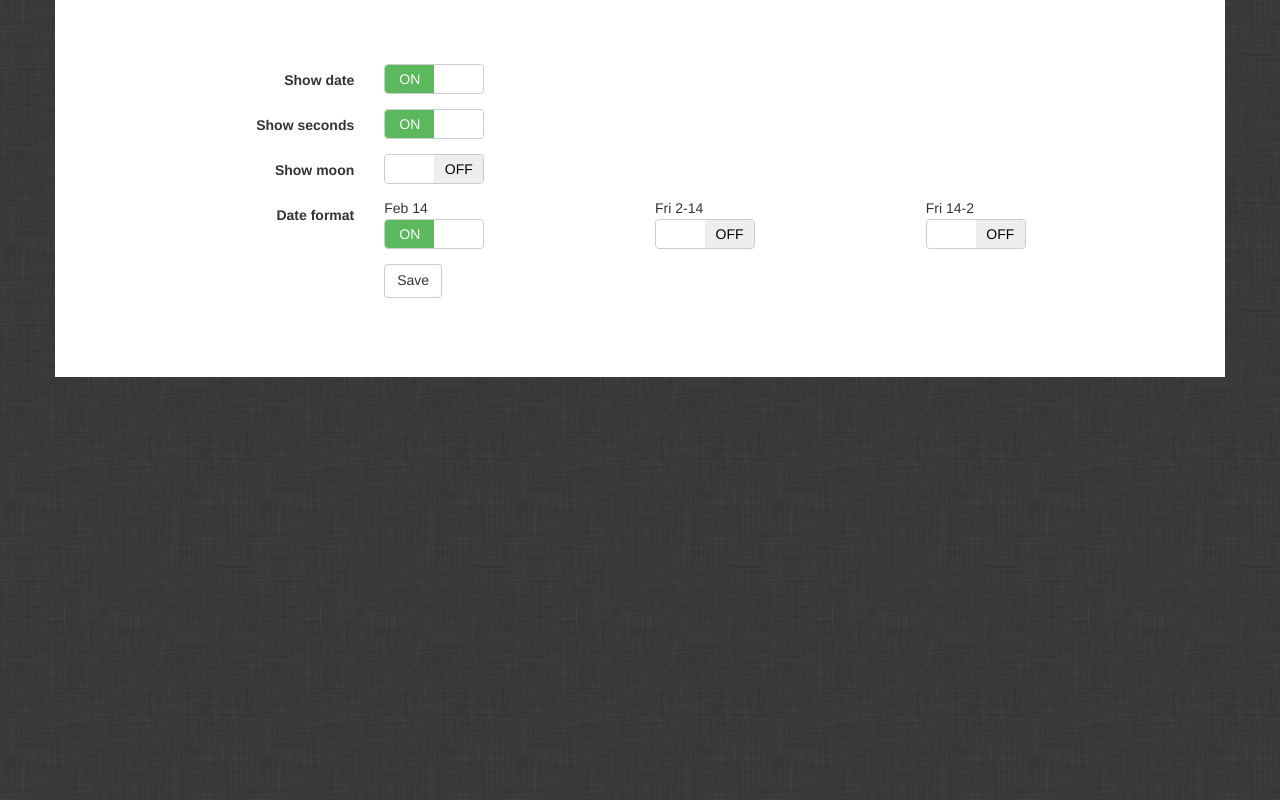
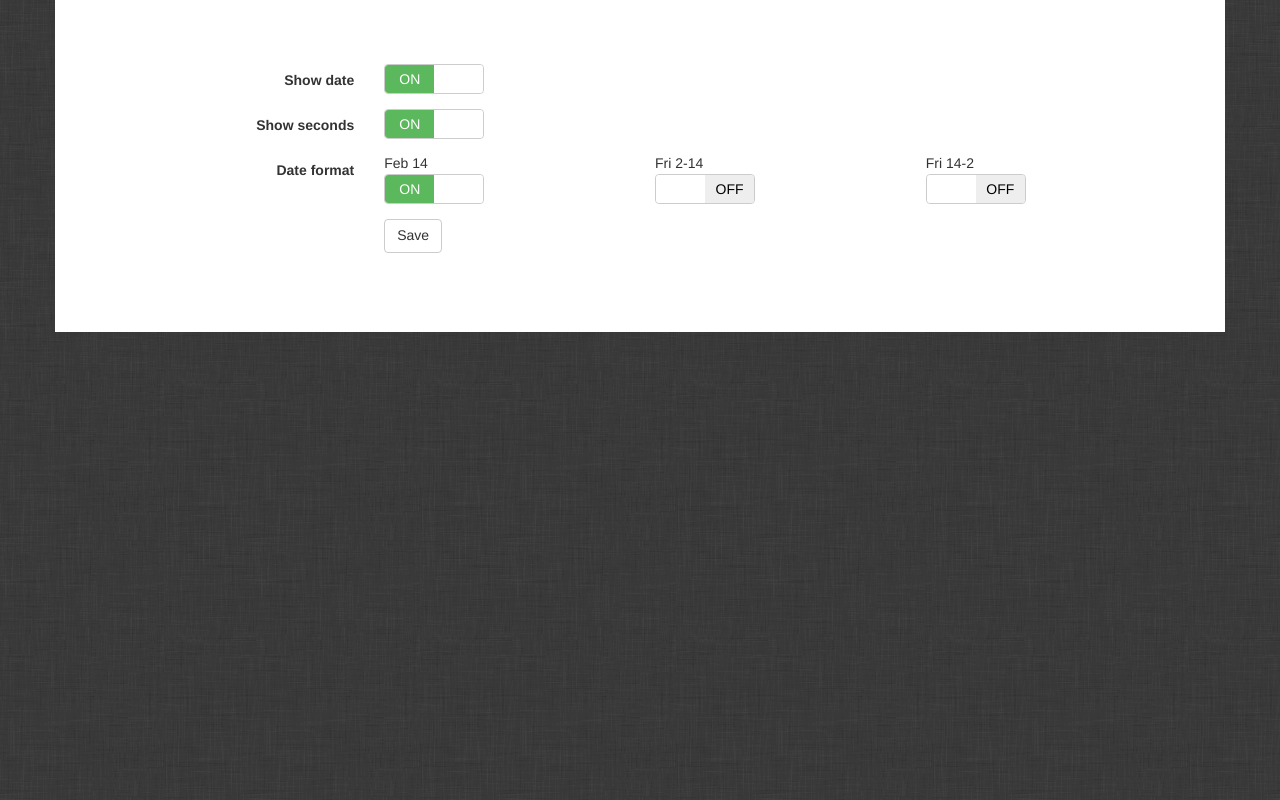
Before and after one commit to foudamo/BN0046, a plain HTML site: page config.html in a window 1280 px wide. Drawn offline with Linux system fonts and the light colour scheme.

Commit message:
hide moon

```diff
--- a/config.html
+++ b/config.html
@@ -1,6 +1,6 @@
 <!DOCTYPE html><!--[if lt IE 7]>      <html class="no-js lt-ie9 lt-ie8 lt-ie7"> <![endif]--><!--[if IE 7]>         <html class="no-js lt-ie9 lt-ie8"> <![endif]--><!--[if IE 8]>         <html class="no-js lt-ie9"> <![endif]--><!--[if gt IE 8]><!--><html class=no-js><!--<![endif]--><head><meta charset=utf-8><meta http-equiv=X-UA-Compatible content="IE=edge"><title>BN0046</title><meta name=description content=""><meta name=viewport content="width=device-width"><!-- Place favicon.ico and apple-touch-icon.png in the root directory --><link rel=stylesheet href=styles/vendor.css><link rel=stylesheet href=styles/main.css><script src=bower_components/modernizr/modernizr.js></script><body class=config><!--[if lt IE 10]>
             <p class="browsehappy">You are using an <strong>outdated</strong> browser. Please <a href="http://browsehappy.com/">upgrade your browser</a> to improve your experience.</p>
-        <![endif]--><div id=configure-form class="container config-container"><form class="form-horizontal form-config" role=form><div class=form-group><label for=show-date class="col-sm-3 control-label">Show date</label><div class=col-sm-6><input type=checkbox name=show-date id=show-date data-on-color=success></div></div><div class=form-group><label for=show-seconds class="col-sm-3 control-label">Show seconds</label><div class=col-sm-6><input type=checkbox name=show-seconds id=show-seconds data-on-color=success></div></div><div class=form-group><label for=show-moon class="col-sm-3 control-label">Show moon</label><div class=col-sm-6><input type=checkbox name=show-moon id=show-moon data-on-color=success></div></div><div class=form-group><label class="col-sm-3 control-label">Date format</label><div class=col-sm-3><div>Feb 14</div><input id=date-format-default type=radio name=date-format value=1 data-on-color=success></div><div class=col-sm-3><div>Fri 2-14</div><input id=date-format-non-us type=radio name=date-format value=2 data-on-color=success></div><div class=col-sm-3><div>Fri 14-2</div><input id=date-format-us type=radio name=date-format value=3 data-on-color=success></div></div><div class=form-group><div class="col-sm-offset-3 col-sm-9"><button type=submit class="btn btn-default">Save</button></div></div></form></div><script src=scripts/vendor.js></script><script>var mDate;
+        <![endif]--><div id=configure-form class="container config-container"><form class="form-horizontal form-config" role=form><div class=form-group><label for=show-date class="col-sm-3 control-label">Show date</label><div class=col-sm-6><input type=checkbox name=show-date id=show-date data-on-color=success></div></div><div class=form-group><label for=show-seconds class="col-sm-3 control-label">Show seconds</label><div class=col-sm-6><input type=checkbox name=show-seconds id=show-seconds data-on-color=success></div></div><div class="form-group hidden"><label for=show-moon class="col-sm-3 control-label">Show moon</label><div class=col-sm-6><input type=checkbox name=show-moon id=show-moon data-on-color=success></div></div><div class=form-group><label class="col-sm-3 control-label">Date format</label><div class=col-sm-3><div>Feb 14</div><input id=date-format-default type=radio name=date-format value=1 data-on-color=success></div><div class=col-sm-3><div>Fri 2-14</div><input id=date-format-non-us type=radio name=date-format value=2 data-on-color=success></div><div class=col-sm-3><div>Fri 14-2</div><input id=date-format-us type=radio name=date-format value=3 data-on-color=success></div></div><div class=form-group><div class="col-sm-offset-3 col-sm-9"><button type=submit class="btn btn-default">Save</button></div></div></form></div><script src=scripts/vendor.js></script><script>var mDate;
           var mSeconds;
           var mMoon;
           var mDateFormat;
```
